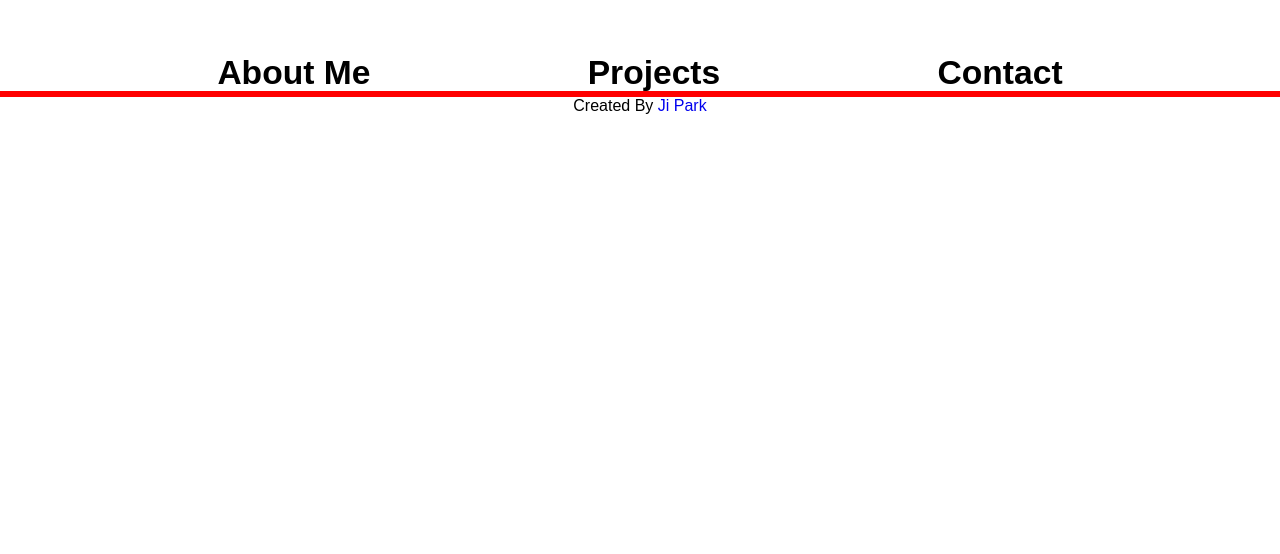
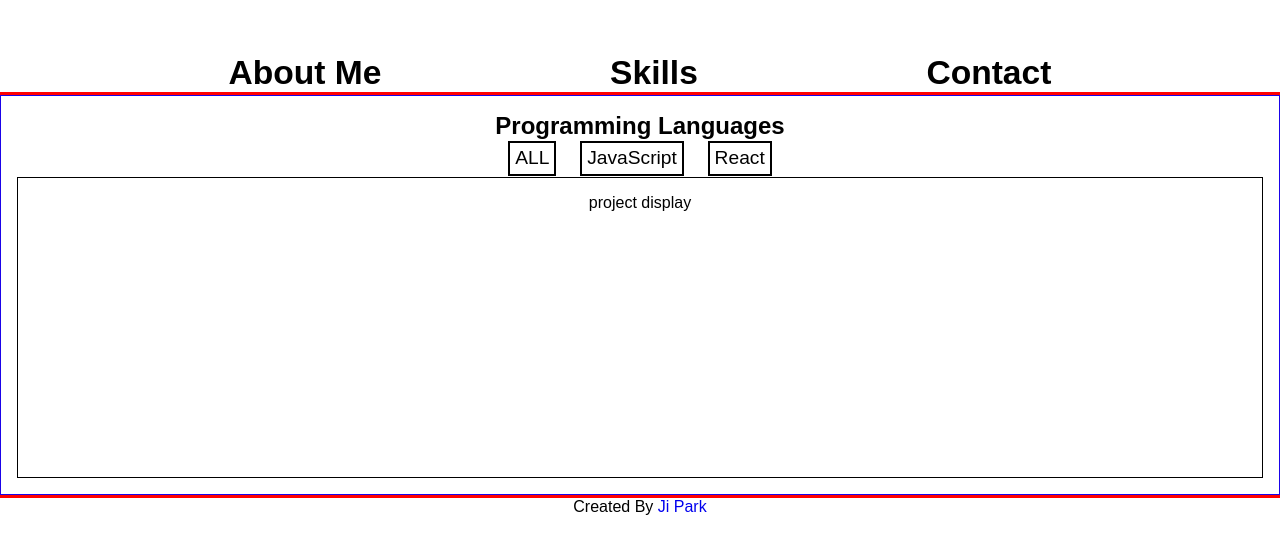
Before and after one commit to jipark92/react-portfolio-2, a React (Create React App) app: page /skills in a window 1280 px wide. Shown: the part 146-700 px from the top of the page. Built offline with nearby package versions, Linux system fonts and the light colour scheme; a web font is replaced by a local one.

Commit message:
change projects to skills navbar, add some jsx in skills, style skills section

```diff
--- a/src/RouteSwitch.js
+++ b/src/RouteSwitch.js
@@ -12,7 +12,7 @@ export default function RouteSwitch() {
             <NavBar/>
                 <Routes>
                     <Route path='/' element={<AboutMe/>}/>
-                    <Route path='/projects' element={<Projects/>}/>
+                    <Route path='skills' element={<Projects/>}/>
                     <Route path='/contact' element={<Contact/>}/>
                 </Routes>
             <Footer/>
--- a/src/components/NavBar.js
+++ b/src/components/NavBar.js
@@ -9,8 +9,8 @@ export default function NavBar() {
                     <Link to='/'>
                         <li><h1>About Me</h1></li>
                     </Link>
-                    <Link to='/projects'>
-                        <li><h1>Projects</h1></li>
+                    <Link to='/skills'>
+                        <li><h1>Skills</h1></li>
                     </Link>
                     <Link to='/contact'>
                         <li><h1>Contact</h1></li>
--- a/src/components/Projects.js
+++ b/src/components/Projects.js
@@ -2,8 +2,19 @@ import React from 'react'
 
 export default function Projects() {
     return (
-        <div className='information-container'>
-            Projects
+        <div className='skills-container'>
+            <div className='langauge-title'>
+                <h2>Programming Languages</h2>
+            </div>
+            <div className='filter-bar'>
+                <button>ALL</button>
+                <button>JavaScript</button>
+                <button>React</button>
+                {/* <button>Node</button> */}
+            </div>
+            <div className='projects-container'>
+                <div>project display</div>
+            </div>
         </div>
     )
 }
--- a/src/index.css
+++ b/src/index.css
@@ -30,7 +30,7 @@ header{
   display:flex;
   justify-content: center;
   align-items: center;
-  height:10%;
+  min-height:10%;
   /* border: 1px solid black; */
   border-bottom: 3px solid red;
 }
@@ -46,13 +46,16 @@ ul {
   /* border: 1px solid black; */
   width: 100%;
   justify-content: space-evenly;
-
 }
 
 li {
   list-style-type: none;
   font-size: 1.4rem;
   color: black;
+}
+
+li:hover {
+  transform: scale(1.2);
 }
 
 a {
@@ -76,7 +79,6 @@ a {
   min-width:50%;
   justify-content: space-evenly;
   border-right: 1px solid black;
-
 }
 
 .about-me-container-2{
@@ -88,7 +90,6 @@ a {
   min-width:50%;
   justify-content: space-evenly;
 }
-
 
 .profile-picture {
   border-radius: 50%;
@@ -112,6 +113,7 @@ a {
   flex-direction: column;
   justify-content: space-evenly;
   align-items: center;
+  font-size: 1.1rem;
 }
 
 .phone-container {
@@ -166,14 +168,60 @@ a {
   transform: scale(1.4)
 }
 
+.skills-container {
+  border: 1px solid rgb(26, 3, 233);
+  display: flex;
+  flex-direction: column;
+  padding: 1rem;
+  /* justify-content: flex-start; */
+  align-items: center;
+  height: 100%;
+}
+
+.langauge-title {
+  display: flex;
+  justify-content: center;
+  align-items: center;
+}
+
+.filter-bar{
+  /* border: 1px solid black; */
+  min-height: 10%;
+  width: 25%;
+  display: flex;
+  /* flex-wrap: wrap; */
+  justify-content: space-evenly;
+  align-items: center;
+}
+
+.filter-bar button {
+  font-size: 1.2rem;
+  padding:0.3rem;
+  background: none;
+  border: 2px solid black;
+}
+
+.filter-bar button:hover {
+  transform: scale(1.1);
+  cursor: pointer;
+}
+
+.projects-container {
+  border: 1px solid black;
+  height: 90%;
+  width: 100%;
+  padding: 1rem;
+  display: flex;
+  justify-content: center;
+}
+
 .footer-container {
   border-top: 3px solid red;
   display: flex;
   justify-content: center;
   align-items: center;
-  height: 5%;
+  min-height: 5%;
 }
-
 
 h1:hover, h2:hover, h3:hover, p:hover, a:hover{
   color: gray;
```
